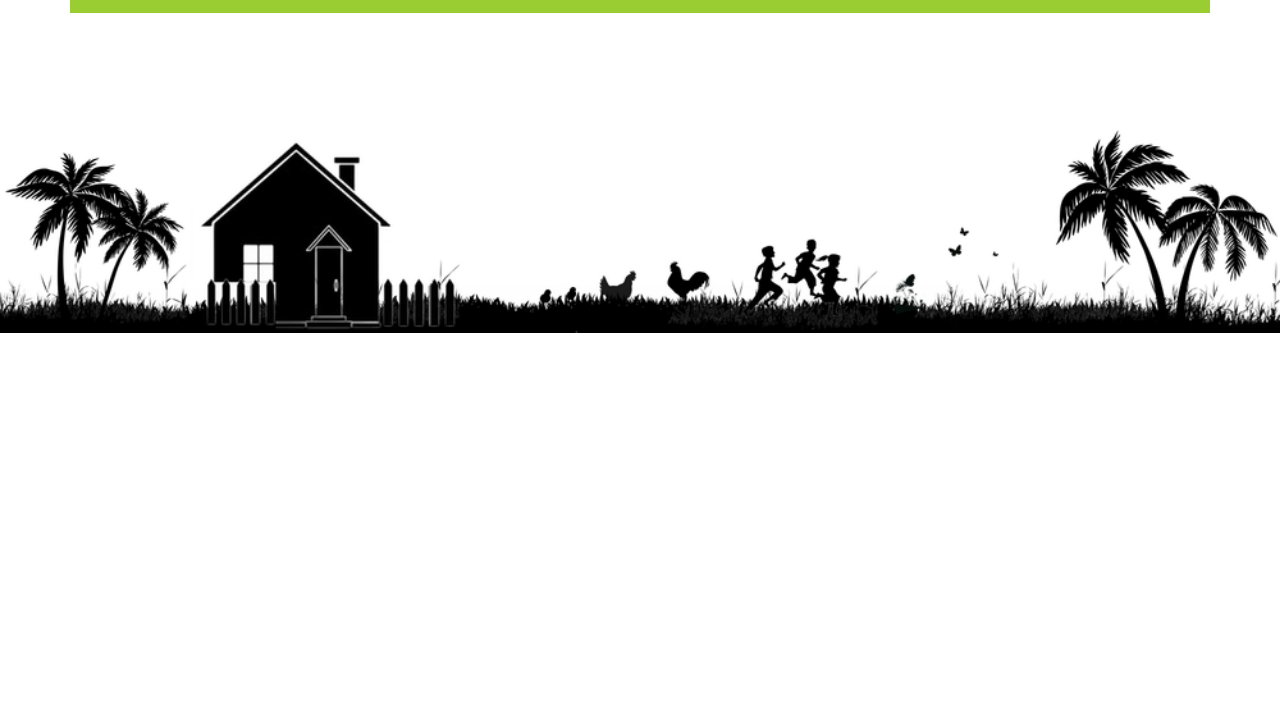
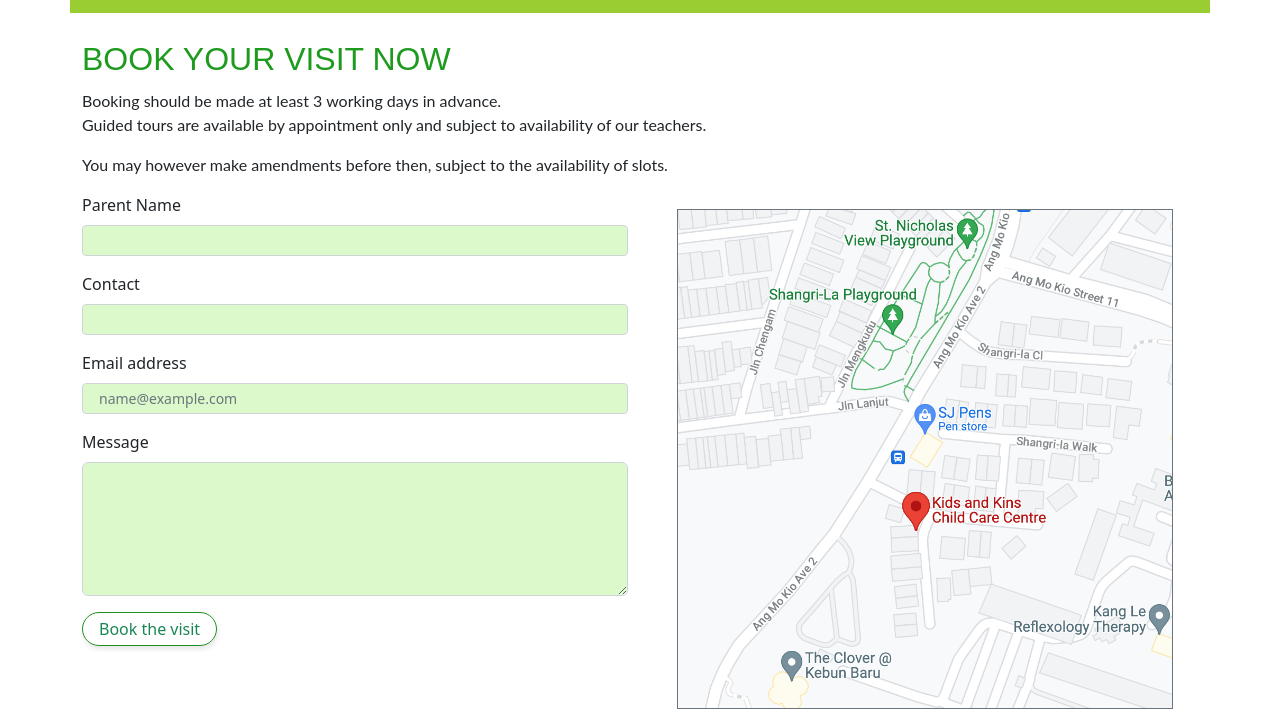
Before and after one commit to 99Ace/kkcc-sass, a website: page index.html in a window 1280 px wide. Shown: the part 1673-2386 px from the top of the page. Before the commit the page ends 2006 px from the top, so only its background shows below. Drawn offline with nearby package versions, Linux system fonts and the light colour scheme; a web font is replaced by a local one.

Commit message:
add book-form section with form and map of location link to google map of centre address

```diff
--- a/index.html
+++ b/index.html
@@ -67,7 +67,7 @@
                         <a class="nav-link" href="#">Contact</a>
                     </li>
                 </ul>
-                <a class="btn btn-success ms-lg-2" href="#book-visit">
+                <a class="btn btn-success ms-lg-2" href="#book-form">
                     Book a visit
                 </a>
             </div>
@@ -164,8 +164,59 @@
         </div>
     </section>
 
-
-
+    <!-- Booking Form -->
+    <section id="book-form" class="container">
+        <div class="row">
+            <!-- Instructions -->
+            <div class="col-12">
+                <h2 class="">BOOK YOUR VISIT NOW </h2>
+                <p>
+                    Booking should be made at least 3 working days in advance.<br />
+                    Guided tours are available by appointment only and subject to availability of our teachers.
+                </p>
+                <p>
+                    You may however make amendments before then, subject to the availability of slots.
+                </p>
+            </div>
+            <div class="col-12">
+                <div class="row">
+                    <!-- Form format -->
+                    <div class="col-12 col-lg-6">
+                        <div class="mb-3">
+                            <label for="parent-name" class="form-label">Parent Name</label>
+                            <input type="text" class="form-control form-control-sm" id="parent-name">
+                        </div>
+                        <div class="mb-3">
+                            <label for="mobile" class="form-label">Contact</label>
+                            <input type="text" class="form-control form-control-sm" id="mobile">
+                        </div>
+                        <div class="mb-3">
+                            <label for="email" class="form-label">Email address</label>
+                            <input type="email" class="form-control form-control-sm" id="email" name="email"
+                                placeholder="name@example.com">
+                        </div>
+                        <div class="mb-3">
+                            <label for="message" class="form-label">Message</label>
+                            <textarea class="form-control" id="message" name="message" rows="5"></textarea>
+                        </div>
+                        <div class="mt-3">
+                            <button class="btn btn-outline-success" onclick="submitForm()">Book the visit</button>
+                        </div>
+                    </div>
+                    <div class="col-12 col-lg-6 text-center ">
+                        <!-- Map location of Kids and Kins Childcare Centre -->
+                        <div class="mt-3 form-map">
+                            <a href="https://maps.google.com/?q=Shangri-la Walk, Kids and Kins Child Care Centre, Singapore"
+                                target="_blank"
+                                >
+                                <img src="images/google-map.png" class="img-fluid border border-secondary" />
+                            </a>
+                        </div>
+                    </div>
+                </div>
+            </div>
+        </div>
+    </section>
 
 
     <div>
--- a/src/_variables.scss
+++ b/src/_variables.scss
@@ -13,6 +13,8 @@ $base-padding : 1rem !default;
 
 $base-margin : 1rem !default;
 
+$base-input-padding : 8px !default;
+
 // borders
 $base-border-thickness: 1px !default;
 $base-border-radius: 20px !default;
--- a/src/index.scss
+++ b/src/index.scss
@@ -92,11 +92,12 @@ nav {
 main {
     padding: $base-padding*2 $base-padding ;
 }
-
+section {
+    padding-top: $base-padding ;
+    padding-bottom: $base-padding;
+}
 #kampung-spirit {
     background-color: $base-color-3;
-    padding-top: $base-padding ;
-    padding-bottom: $base-padding;
 }
 
 .img-banner {
@@ -137,6 +138,16 @@ main {
     left: 0;
 }
 
+// Booking Form
+#book-form {
+    input {
+        padding:  math.div($base-input-padding,2) $base-input-padding*2;
+        background-color: $base-color-2;
+    }
+    textarea {
+        background-color: $base-color-2;
+    }
+}
 
 
 // ============= 7 6 8 PX ==============
@@ -204,6 +215,14 @@ main {
         }
     }
 
+    // Booking Form Section
+    .form-map {
+        img {
+            max-height: $base-height * 1.25;
+        }
+
+    }
+
 }
 
 // ============= 1 2 0 0 PX ==============
```
Also changed, not shown: css/index.css, images/google-map.png (added).
